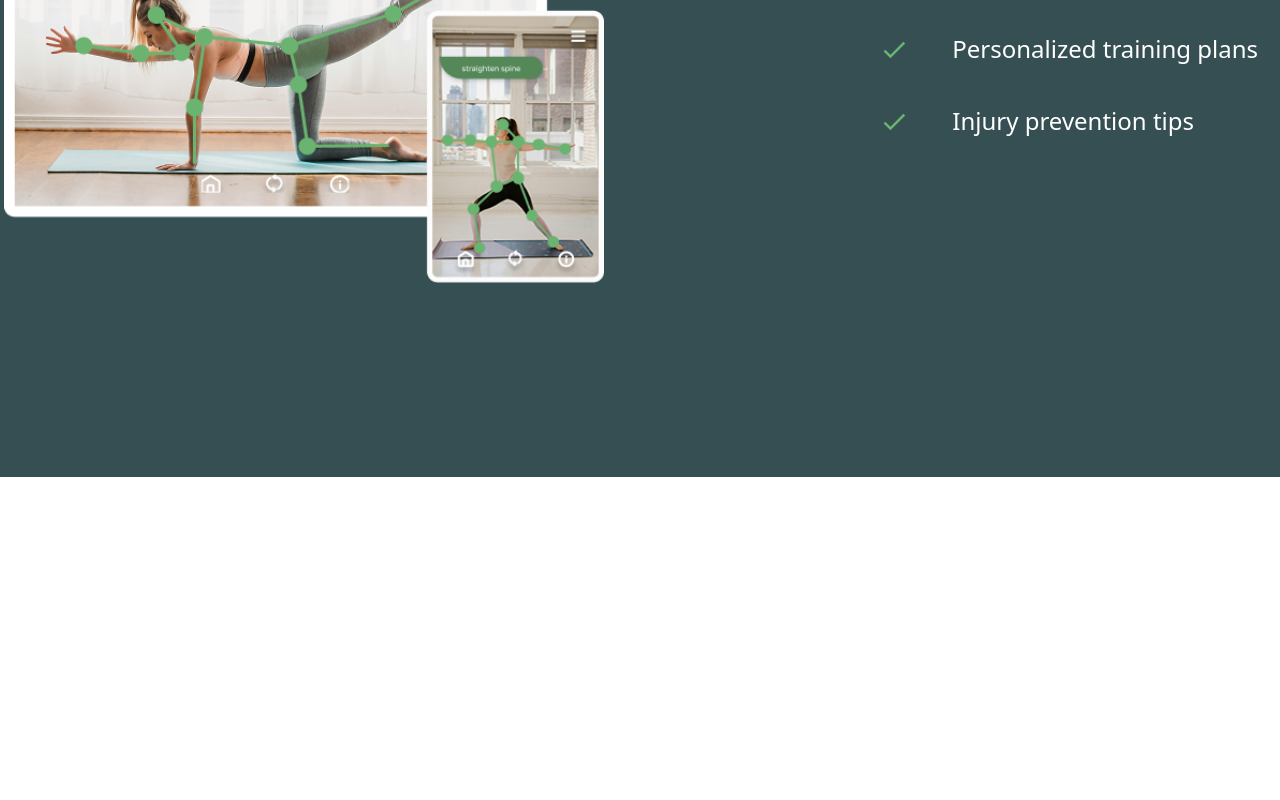
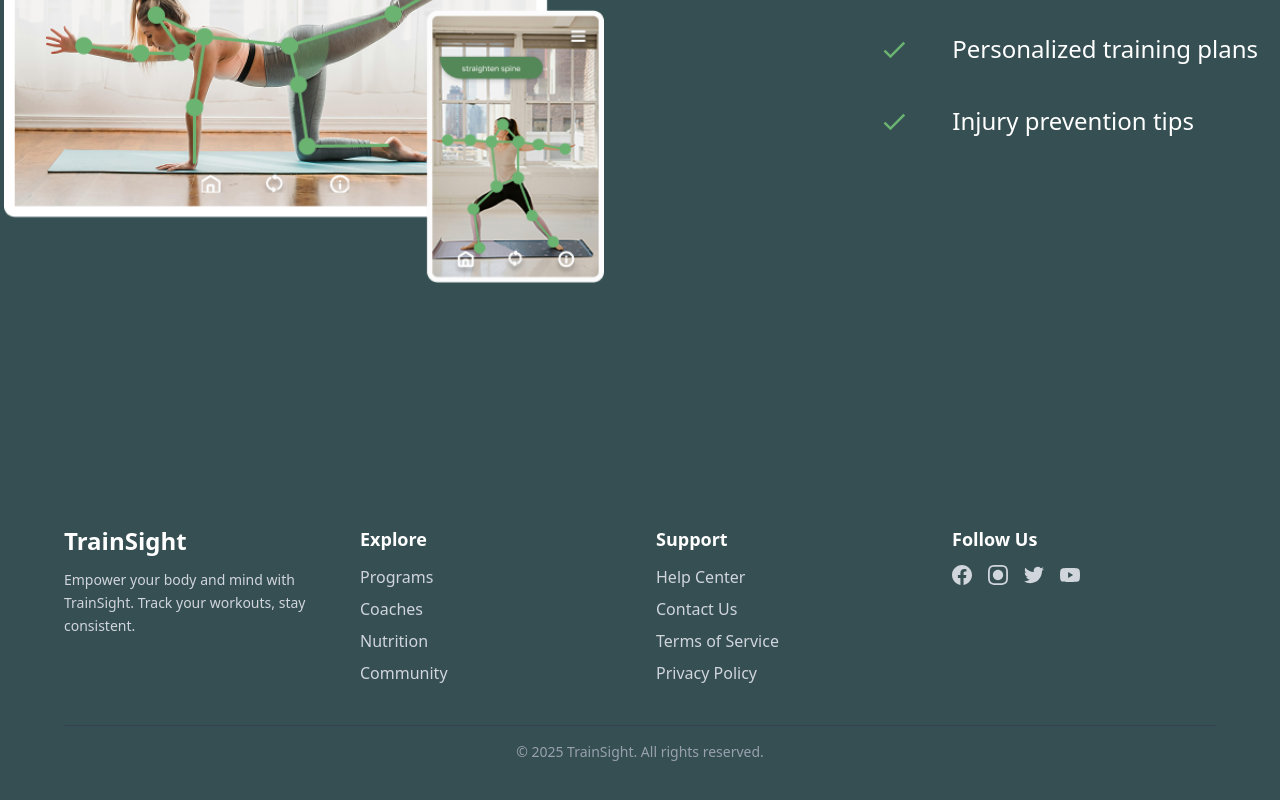
Before and after one commit to manarghr/ts.website, a Next.js app: page / in a window 1280 px wide. Shown: the part 1330-2130 px from the top of the page. Before the commit the page ends 1807 px from the top, so only its background shows below. Built offline with nearby package versions, Linux system fonts and the light colour scheme.

Commit message:
called footer function

```diff
--- a/src/app/page.js
+++ b/src/app/page.js
@@ -3,6 +3,7 @@ import React from 'react';
 import "./globals.css";
 import Head from '@/components/head/Head';
 import AIHome from '@/components/AiHome/AIHome';
+import Footer from '@/components/footer/Footer';
 
 
 export default function Home() {
@@ -10,6 +11,7 @@ export default function Home() {
     <div>
      <Head/>
      <AIHome/>
+     <Footer/>
     </div>
   );
 }
```
